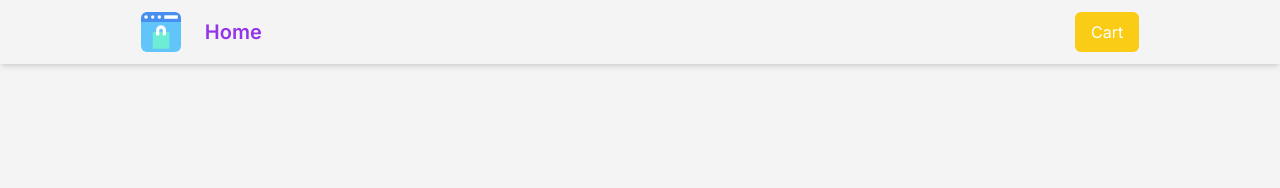
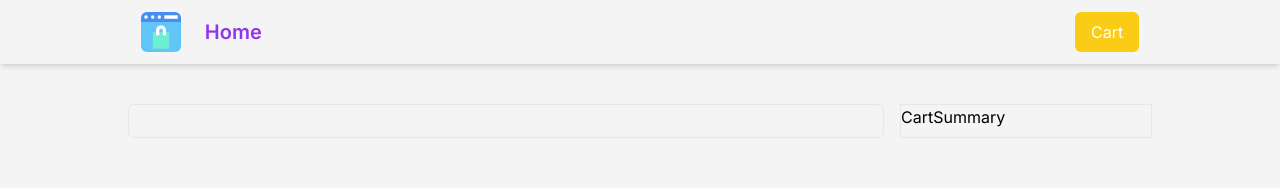
Before and after one commit to shankar7042/ecom-nextjs-assignment, a Next.js app: page /cart in a window 1280 px wide. Shown: the top 188 px of the page. Built offline with nearby package versions, Linux system fonts and the light colour scheme.

Commit message:
working on cart feature

```diff
--- a/src/app/cart/page.tsx
+++ b/src/app/cart/page.tsx
@@ -1,30 +1,11 @@
-"use client";
-
-import { ProductWithQuantity } from "@/context/CartContext";
-import { useCartContext } from "@/hooks/useCartContext";
-import { useEffect, useState } from "react";
+import CartProducts from "@/components/CartProducts";
+import CartSummary from "@/components/CartSummary";
 
 export default function Cart() {
-  const { allCartItemProducts } = useCartContext();
-  const [cartProducts, setCartProducts] = useState<ProductWithQuantity[]>([]);
-
-  useEffect(() => {
-    allCartItemProducts().then((products) => {
-      setCartProducts(products);
-    });
-  }, [allCartItemProducts]);
-
   return (
-    <div>
-      {cartProducts.map((prod) => (
-        <div key={prod.id}>
-          <ul>
-            <li>{prod.title}</li>
-            <li>{prod.price}</li>
-            <li>{prod.quantity}</li>
-          </ul>
-        </div>
-      ))}
+    <div className="grid grid-cols-[3fr_1fr] w-[80%] mx-auto my-10 gap-4">
+      <CartProducts />
+      <CartSummary />
     </div>
   );
 }
--- a/src/components/AddToCartBtn.tsx
+++ b/src/components/AddToCartBtn.tsx
@@ -9,7 +9,6 @@ interface AddToCartBtnProps {
 
 const AddToCartBtn: React.FC<AddToCartBtnProps> = ({ product }) => {
   const { addToCart } = useCartContext();
-
   const handleClick = () => {
     addToCart(product.id);
   };
--- /dev/null
+++ b/src/components/CartProducts.tsx
@@ -0,0 +1,56 @@
+"use client";
+
+import { useEffect, useState } from "react";
+
+import { useCartContext } from "@/hooks/useCartContext";
+import { ProductWithQuantity } from "@/context/CartContext";
+import Image from "next/image";
+
+const CartProducts = () => {
+  const { allCartItemProducts } = useCartContext();
+  const [cartProducts, setCartProducts] = useState<ProductWithQuantity[]>([]);
+
+  useEffect(() => {
+    allCartItemProducts().then((products) => {
+      setCartProducts(products);
+    });
+  }, [allCartItemProducts]);
+  return (
+    <div className="border px-4 py-4 rounded-md flex flex-col gap-6">
+      {cartProducts.map((product) => (
+        <div key={product.id} className="flex items-center gap-4">
+          <div className="border p-2 w-[200px] aspect-square">
+            <Image
+              src={product.images[0]}
+              alt={product.title}
+              width={100}
+              height={100}
+            />
+          </div>
+          <div className="flex flex-col gap-2">
+            <p className="line-clamp-1 font-semibold">{product.title}</p>
+            <p className="line-clamp-2 text-sm text-gray-400">
+              {product.description}
+            </p>
+          </div>
+          <div className="flex items-center">
+            <button className="border px-3 py-2 bg-green-500 rounded-s-md">
+              +
+            </button>
+            <p className="px-4 py-2 border-t border-b">{product.quantity}</p>
+            <button className="border px-3 py-2 bg-red-400 rounded-e-md">
+              -
+            </button>
+          </div>
+          <div className="ml-10">
+            <button className="bg-red-600 px-4 py-2 rounded-md text-white text-sm">
+              Delete
+            </button>
+          </div>
+        </div>
+      ))}
+    </div>
+  );
+};
+
+export default CartProducts;
--- /dev/null
+++ b/src/components/CartSummary.tsx
@@ -0,0 +1,5 @@
+const CartSummary = () => {
+  return <div className="border">CartSummary</div>;
+};
+
+export default CartSummary;
--- a/src/context/CartContext.tsx
+++ b/src/context/CartContext.tsx
@@ -59,7 +59,7 @@ export const CartContextProvider: React.FC<PropsWithChildren> = ({
         const product = await fetchProductById(prod.id);
         return {
           ...product,
-          quantity: prod.id,
+          quantity: prod.quantity,
         };
       })
     );
```
